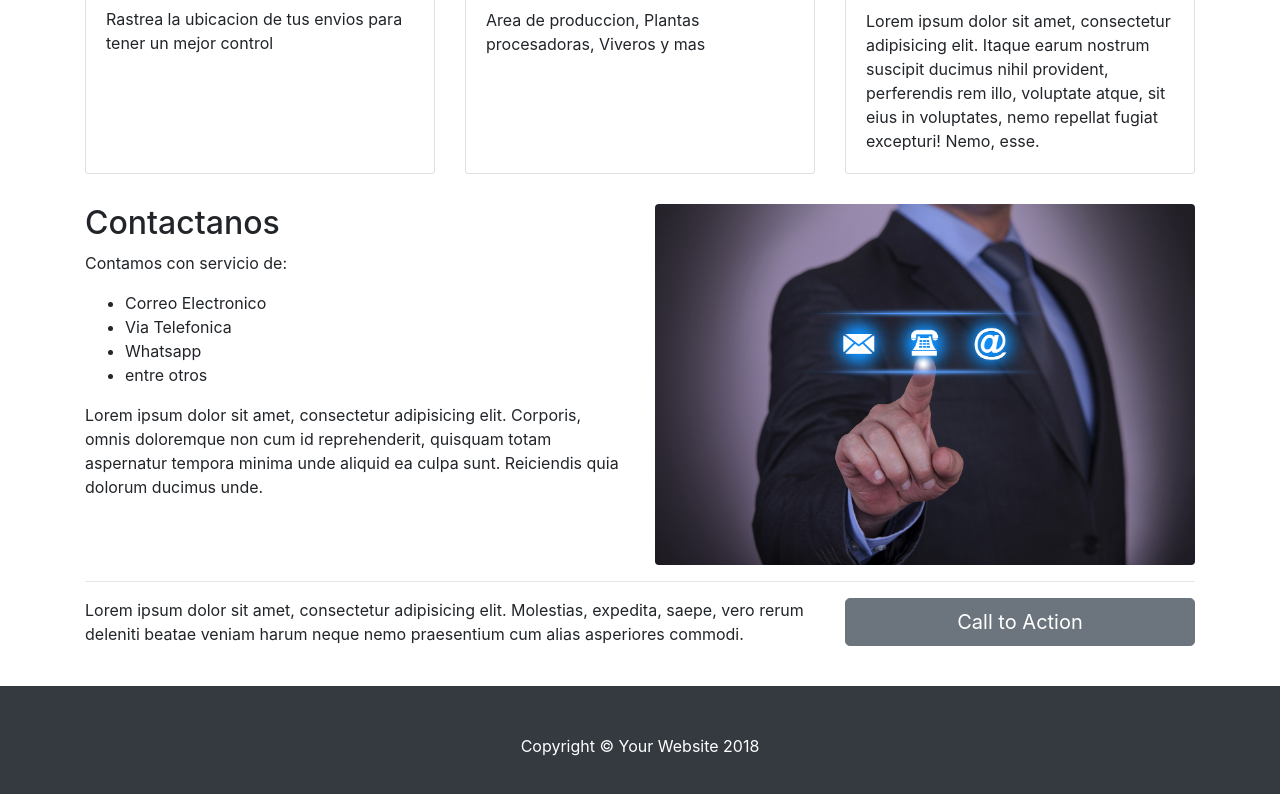
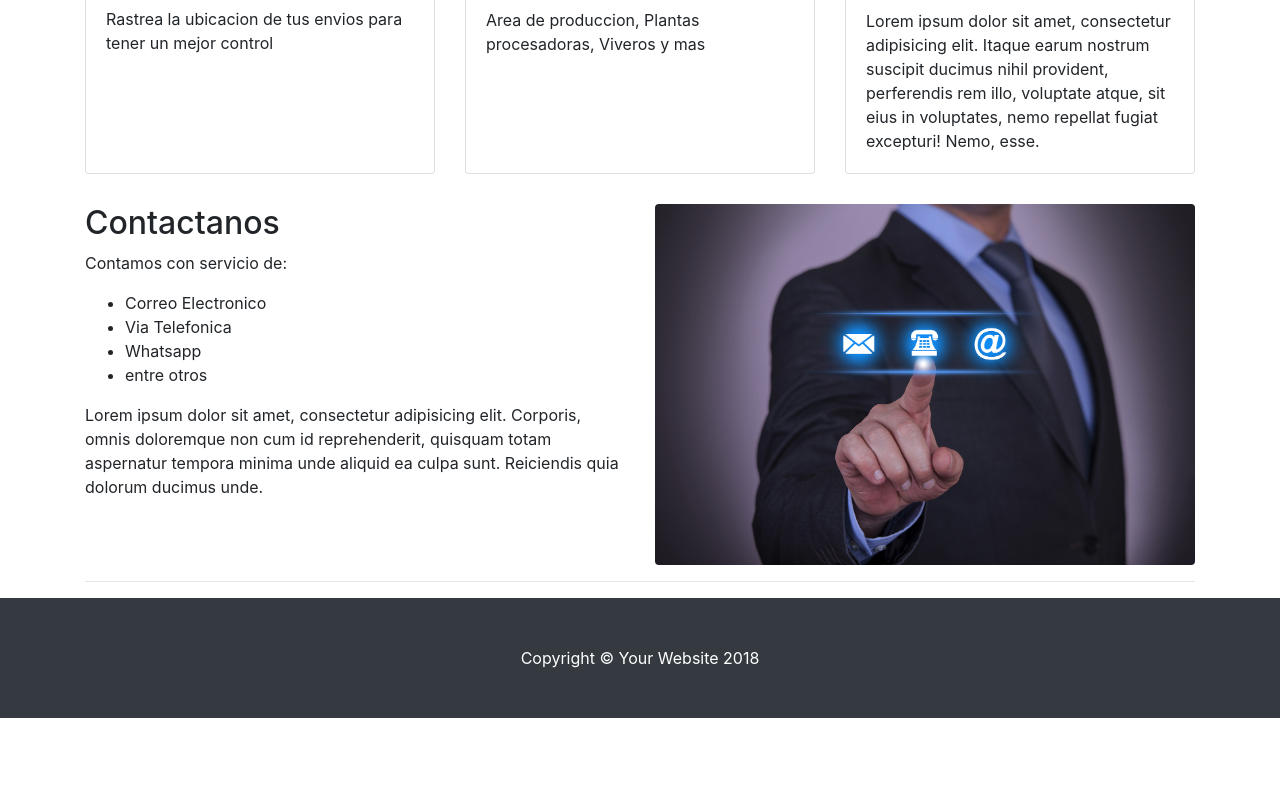
Before and after one commit to alphalapz/Zarmich, a website: page index.html in a window 1280 px wide. Shown: the part 1817-2611 px from the top of the page. After the commit the page ends 2535 px from the top, so only its background shows below. Drawn offline with Linux system fonts and the light colour scheme.

Commit message:
index
- index.html

```diff
--- a/index.html
+++ b/index.html
@@ -257,7 +257,7 @@
       <hr>
 
       <!-- Call to Action Section -->
-      <div class="row mb-4">
+ <!--      <div class="row mb-4">
         <div class="col-md-8">
           <p>Lorem ipsum dolor sit amet, consectetur adipisicing elit. Molestias, expedita, saepe, vero rerum deleniti beatae veniam harum neque nemo praesentium cum alias asperiores commodi.</p>
         </div>
@@ -265,7 +265,7 @@
           <a class="btn btn-lg btn-secondary btn-block" href="#">Call to Action</a>
         </div>
       </div>
-
+ -->
     </div>
     <!-- /.container -->
 
```
